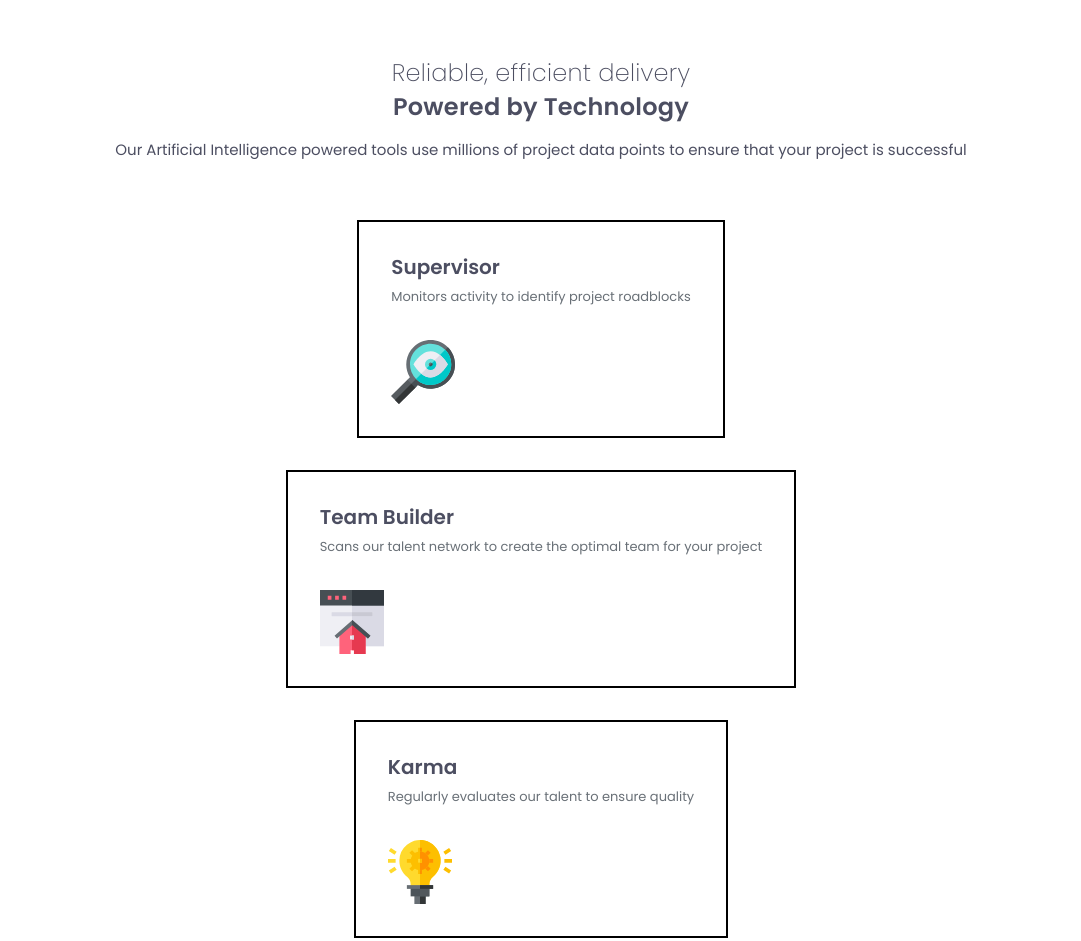
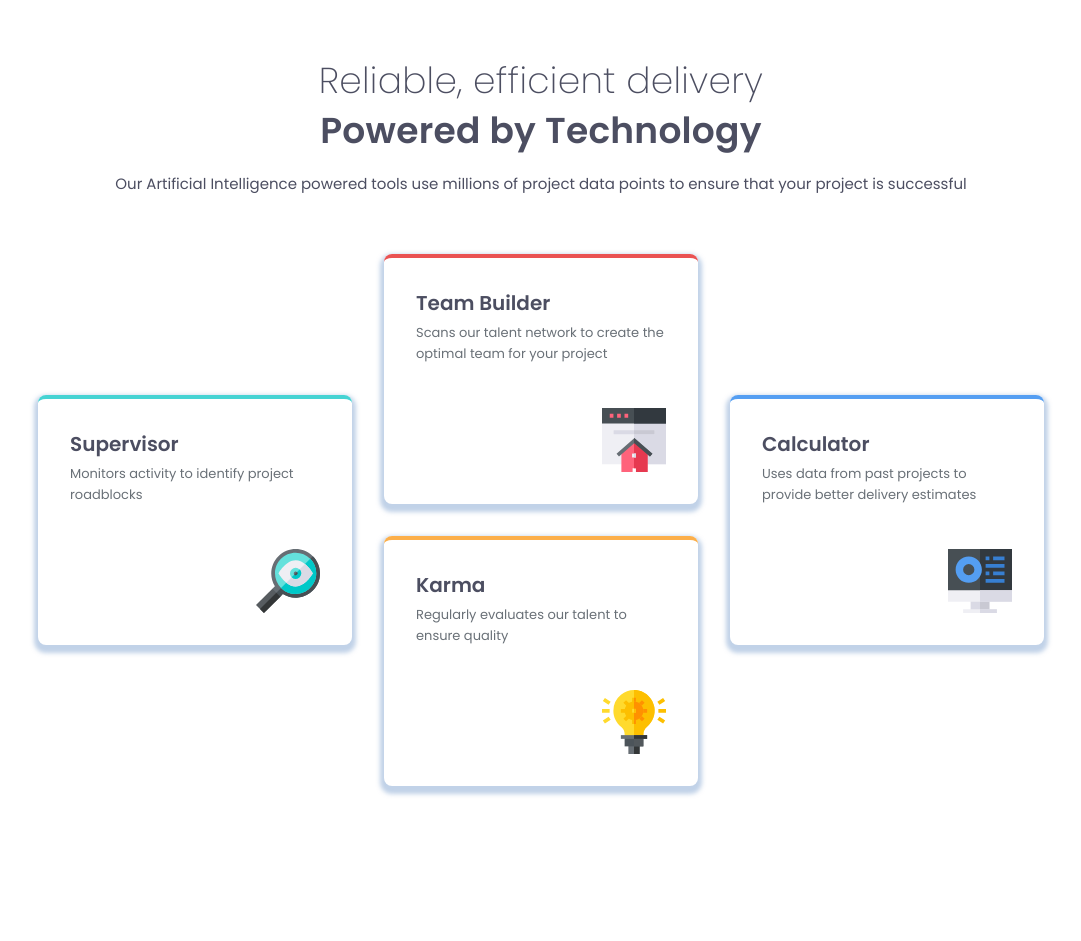
Before and after one commit to pattcaroline/frontend-mentor, a plain HTML site: page week6/four-card-feature-section-master/index.html in a window 1280 px wide. Shown: the top 941 px of the page, without its empty margins (99-1180 px from the left). After the commit the page ends 874 px from the top, so only its background shows below. Drawn offline with Linux system fonts and the light colour scheme.

Commit message:
Add files via upload
mobile and desktop version finished.

```diff
--- a/week6/four-card-feature-section-master/index.html
+++ b/week6/four-card-feature-section-master/index.html
@@ -31,7 +31,8 @@
         </p>
       </div>
 
-      <section class="card-wrapper">
+      <div class="card-content">
+        <section class="card-wrapper cyan-color">
           <h2 class="card-wrapper-title">Supervisor</h2>
           <p class="card-wrapper-description">
             Monitors activity to identify project roadblocks
@@ -42,7 +43,7 @@
             alt="Magnifying glass with eye in the center"
           />
         </section>
-      <section class="card-wrapper">
+        <section class="card-wrapper red-color">
           <h2 class="card-wrapper-title">Team Builder</h2>
           <p class="card-wrapper-description">
             Scans our talent network to create the optimal team for your project
@@ -53,7 +54,7 @@
             alt="Website home page icon"
           />
         </section>
-      <section class="card-wrapper">
+        <section class="card-wrapper orange-color">
           <h2 class="card-wrapper-title">Karma</h2>
           <p class="card-wrapper-description">
             Regularly evaluates our talent to ensure quality
@@ -64,7 +65,7 @@
             alt="Bulb light idea icon"
           />
         </section>
-      <section class="card-wrapper">
+        <section class="card-wrapper blue-color">
           <h2 class="card-wrapper-title">Calculator</h2>
           <p class="card-wrapper-description">
             Uses data from past projects to provide better delivery estimates
@@ -75,6 +76,7 @@
             alt="Calculator icon"
           />
         </section>
+      </div>
     </main>
   </body>
 </html>
--- a/week6/four-card-feature-section-master/styles/globals/_boilerplate.scss
+++ b/week6/four-card-feature-section-master/styles/globals/_boilerplate.scss
@@ -3,7 +3,6 @@
 
 html {
   box-sizing: border-box;
-  //   font-size: 100%;
 }
 
 *,
@@ -51,27 +50,102 @@ html {
   align-items: center;
   flex-direction: column;
   gap: 0;
-  margin: 3.5rem 1.8125rem;
+  margin: 56px 29px;
 }
 
 .title-wrapper {
-  display: flex;
-  align-items: center;
-  flex-direction: column;
-  justify-content: center;
+  display: grid;
+  justify-items: center;
   margin-bottom: 3.75rem;
+}
+.card-content {
+  display: grid;
+  gap: 32px;
 }
 
 .card-wrapper {
   display: flex;
   flex-direction: column;
+  width: 314px;
+  min-height: 250px;
   padding: 2rem;
-  border: 2px black solid;
-  margin-bottom: 2rem;
+  border-radius: 8px;
+  box-shadow: 0 4px 4px 4px rgba(131, 166, 210, 0.5);
+  position: relative;
 }
 
 .card-bottom-icon {
   height: auto;
   width: 64px;
   margin-left: 0;
+  position: absolute; // place image in the right bottom corner
+  bottom: 32px;
+  right: 32px;
 }
+
+.cyan-color {
+  border-top: 4px $cyan solid;
+}
+
+.red-color {
+  border-top: 4px $red solid;
+}
+
+.orange-color {
+  border-top: 4px $orange solid;
+}
+
+.blue-color {
+  border-top: 4px $blue solid;
+}
+
+// Tablet
+
+@media (width>= 768px) {
+  .page-title {
+    @include text-preset(2);
+    font-size: 36px;
+  }
+  .page-subtitle {
+    @include text-preset(1);
+    font-size: 36px;
+  }
+  .card-content {
+    display: grid;
+    grid-template-columns: repeat(3, 1fr);
+    grid-template-rows: repeat(5, auto);
+    gap: 32px;
+  }
+
+  .card-wrapper {
+    width: 314px;
+    height: 250px;
+  }
+  .cyan-color {
+    grid-column: 1;
+    grid-row: 2 / 4;
+  }
+
+  .red-color {
+    grid-column: 2;
+    grid-row: 1 / 3;
+  }
+
+  .orange-color {
+    grid-column: 2;
+    grid-row: 3 / 5;
+  }
+
+  .blue-color {
+    grid-column: 3;
+    grid-row: 2 / 4;
+  }
+}
+
+// Desktop 1440px
+@media (width >= 1440px) {
+  .card-wrapper {
+    width: 350px;
+    height: 250px;
+  }
+}
```
Also changed, not shown: week6/four-card-feature-section-master/styles/styles.css, 1 other file. Lines whose indentation alone changed are shown as unchanged.
